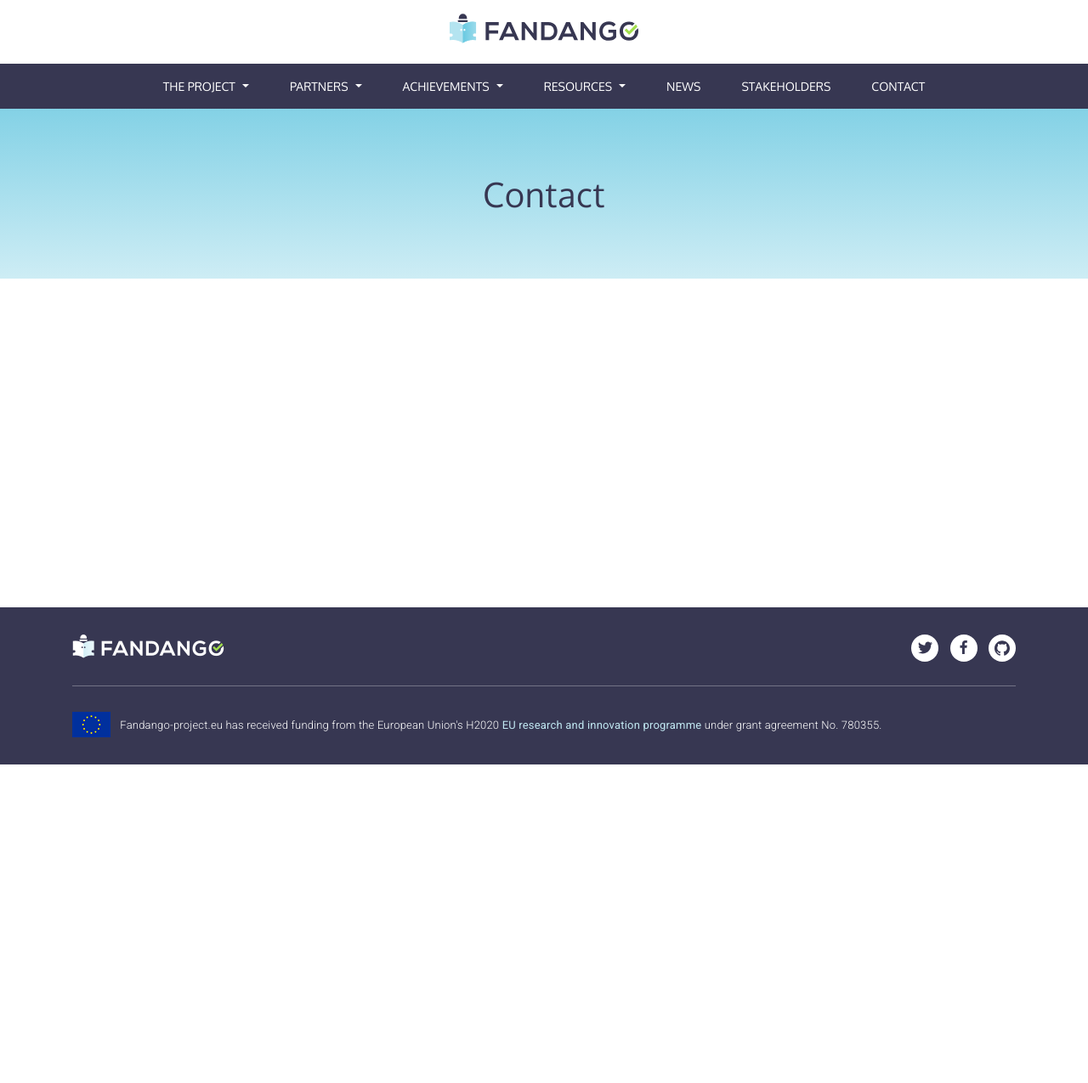
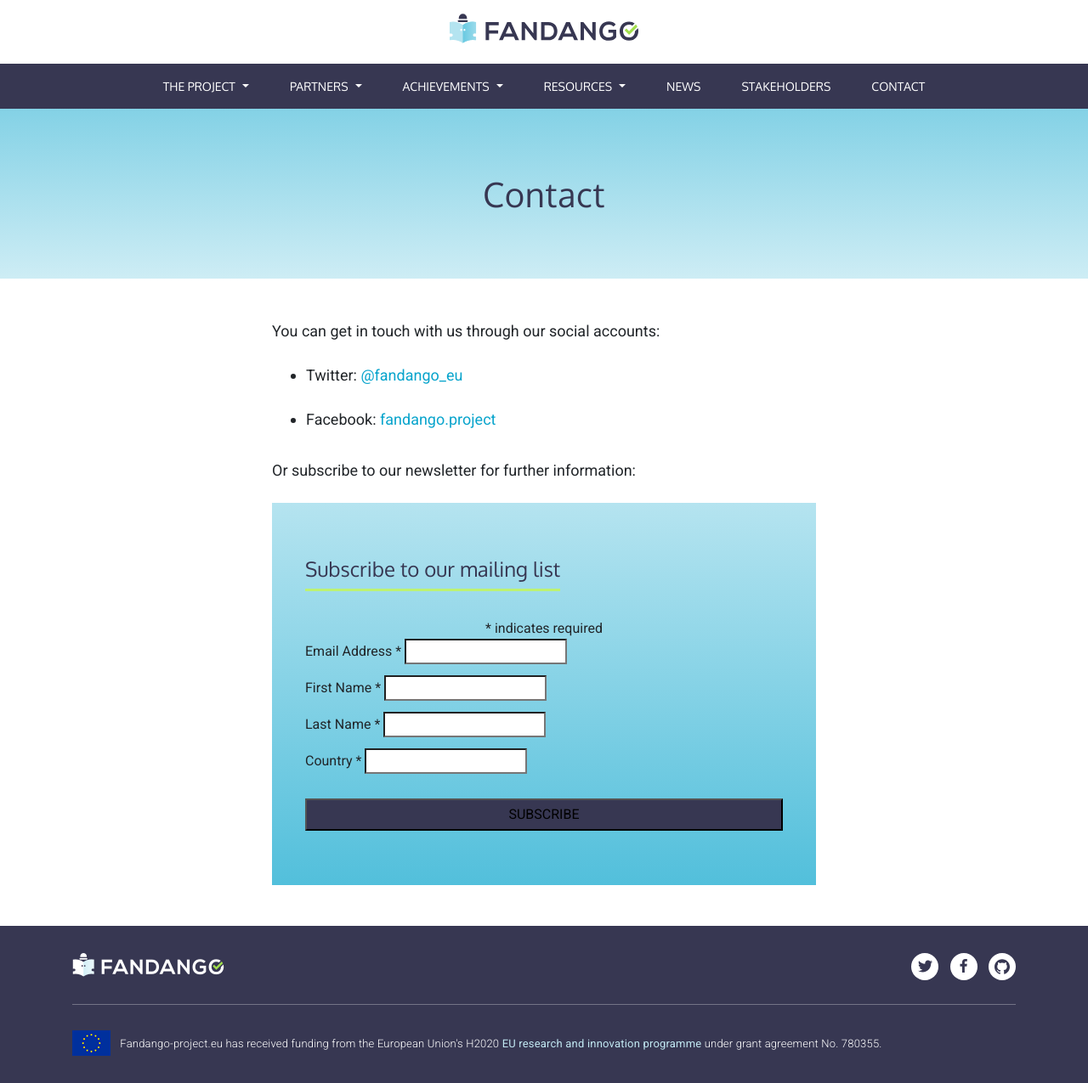
Before and after one commit to fandangOrg/fandango-web, a Jekyll site: the page built from contact.md, in a window 1280 px wide. Shown: the whole page at 85% size. Built offline with Jekyll 4.4.1, drawn with Linux system fonts in a browser that asks for light colours; comment, search, counter and statistics services are not loaded; before the commit the page ends 900 px from its top, so only the background shows below that.

Commit message:
Fill in contact page

```diff
--- a/contact.md
+++ b/contact.md
@@ -5,3 +5,53 @@ permalink: "/contact/"
 is_in_navigation: true
 navigation_order: 6
 ---
+
+You can get in touch with us through our social accounts:
+
+- Twitter: [@fandango_eu](https://twitter.com/fandango_eu)
+
+- Facebook: [fandango.project](https://www.facebook.com/fandango.project/)
+
+Or subscribe to our newsletter for further information:
+
+<!-- Newsletter form -->
+<div id="mc_embed_signup" class="pt-3 pb-5 mt-3">
+  <div class="container">
+    <div class="row">
+      <div class="col-md-12">
+        <form action="https://civio.us4.list-manage.com/subscribe/post?u=9416fe6b76f2c3f985c1f8e0f&amp;id=81cd3c8630" method="post" id="mc-embedded-subscribe-form" name="mc-embedded-subscribe-form" class="validate" target="_blank" novalidate="novalidate">
+          <div id="mc_embed_signup_scroll">
+            <h3>Subscribe to our mailing list</h3>
+            <div class="indicates-required"><span class="asterisk">*</span> indicates required</div>
+            <div class="mc-field-group">
+              <label for="mce-EMAIL">Email Address <span class="asterisk">*</span>
+              </label>
+              <input type="email" value="" name="EMAIL" class="required email" id="mce-EMAIL" aria-required="true">
+            </div>
+            <div class="mc-field-group">
+              <label for="mce-FNAME">First Name <span class="asterisk">*</span>
+              </label>
+              <input type="text" value="" name="FNAME" class="required" id="mce-FNAME" aria-required="true">
+            </div>
+            <div class="mc-field-group">
+              <label for="mce-LNAME">Last Name <span class="asterisk">*</span>
+              </label>
+              <input type="text" value="" name="LNAME" class="required" id="mce-LNAME" aria-required="true">
+            </div>
+            <div class="mc-field-group">
+              <label for="mce-COUNTRY">Country <span class="asterisk">*</span>
+              </label>
+              <input type="text" value="" name="COUNTRY" class="required" id="mce-COUNTRY" aria-required="true">
+            </div>
+            <div id="mce-responses" class="clear">
+              <div class="response" id="mce-error-response" style="display:none"></div>
+              <div class="response" id="mce-success-response" style="display:none"></div>
+            </div> <!-- real people should not fill this in and expect good things - do not remove this or risk form bot signups-->
+            <div style="position: absolute; left: -5000px;" aria-hidden="true"><input type="text" name="b_9416fe6b76f2c3f985c1f8e0f_81cd3c8630" tabindex="-1" value=""></div>
+            <div class="clear"><input type="submit" value="Subscribe" name="subscribe" id="mc-embedded-subscribe" class="button"></div>
+          </div>
+        </form>
+      </div>
+    </div>
+  </div>
+</div>
```
